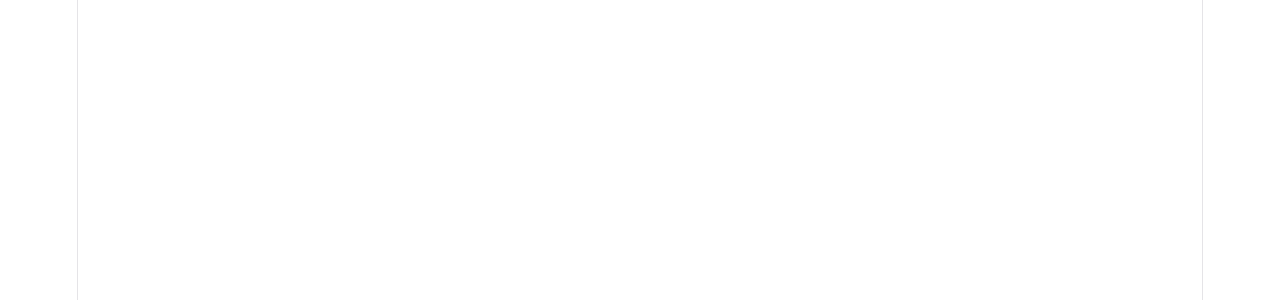
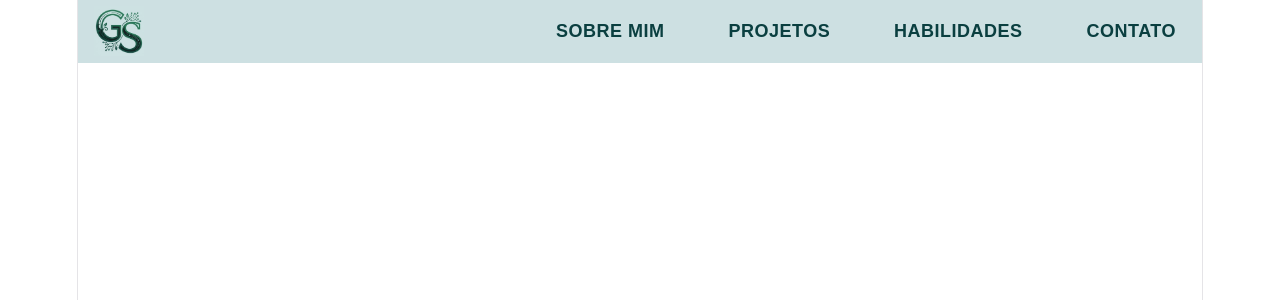
Before and after one commit to gabriellysaless/portifolio, a React (Vite) app: page / in a window 1280 px wide. Shown: the top 300 px of the page. Built offline with nearby package versions, Linux system fonts and the light colour scheme.

Commit message:
feat: componente header criado e estilização

```diff
--- a/src/App.jsx
+++ b/src/App.jsx
@@ -1,9 +1,11 @@
 import './App.css'
+import Header from './components/Header'
 
 function App() {
 
   return (
     <>
+      <Header/>
     </>
   )
 }
--- /dev/null
+++ b/src/components/Header/Header.module.css
@@ -0,0 +1,34 @@
+.header {
+    display: flex;
+    justify-content: space-between;
+    align-items: center;
+    padding: .5vw 2vh;
+    background-color: #CDE0E2;
+}
+
+.header__image {
+    height: 50px;
+}
+
+.header__nav {
+    display: flex;
+    justify-content: space-between;
+    align-items: center;
+    width: 50vw;
+}
+
+.header__nav a {
+    text-decoration: none;
+    color: #0A3F40;
+    font-family: 'Poppins', sans-serif;
+    font-weight: 700;
+    text-transform: uppercase;
+    letter-spacing: 0.5px;
+    border-radius: 8px;
+    padding: 10px;
+}
+
+.header__nav a:hover {
+    background-color: #2a9d9036;
+    transition: .3s;
+}
--- /dev/null
+++ b/src/components/Header/index.jsx
@@ -0,0 +1,16 @@
+import styles from "./Header.module.css";
+import logoClara from "../../assets/logo-clara-menor.jpg";
+
+export default function Header () {
+    return (
+        <header className={styles.header}>
+            <img src={logoClara} alt="logo" className={styles.header__image}/>
+            <nav className={styles.header__nav}>
+                <a href="#sobre">Sobre mim</a>
+                <a href="#projetos">Projetos</a>
+                <a href="#habilidades">Habilidades</a>
+                <a href="#contato">Contato</a>
+            </nav>
+        </header>
+    )
+}
```
